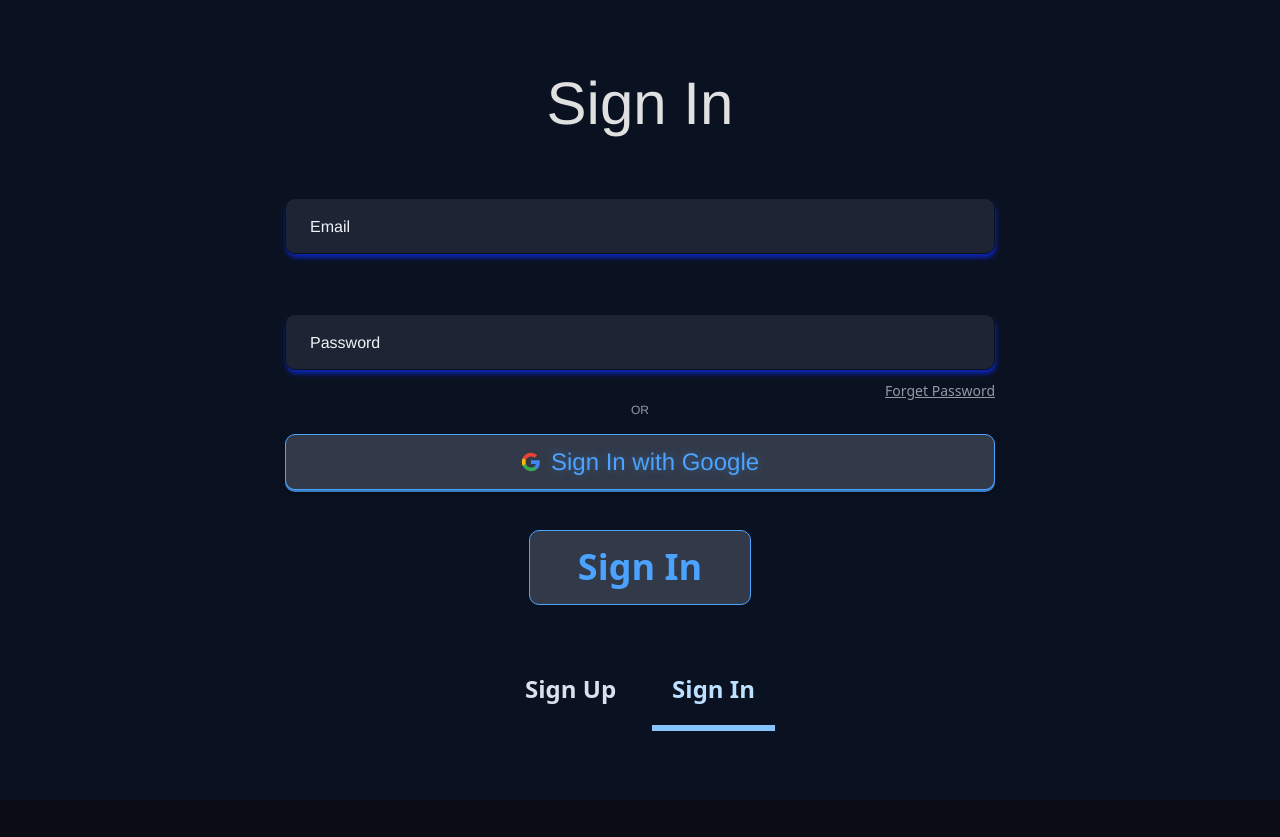
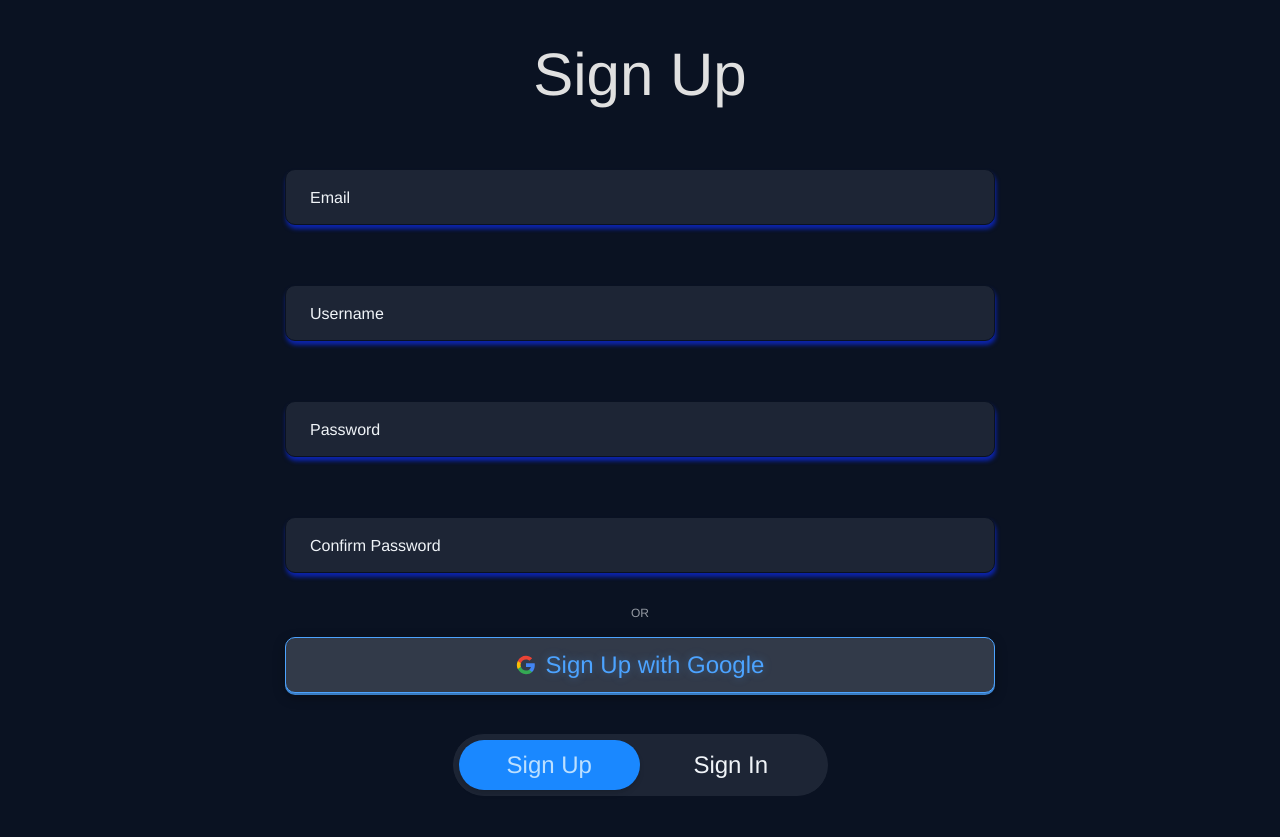
Before and after one commit to vohoangloc-32/WEBU, a React (Vite) app: page /signin in a window 1280 px wide. Before the commit the page ends 800 px from the top, so only its background shows below. Built offline with nearby package versions, Linux system fonts and the light colour scheme; no server answers; a web font is replaced by a local one.

Commit message:
fix: restore auth UI and fix ESLint error in SignUp

```diff
--- a/src/App.tsx
+++ b/src/App.tsx
@@ -4,7 +4,6 @@ import Dashboard from './pages/Dashboard';
 import Notebook from './pages/Notebook';
 import Problem from './pages/Problem';
 import SignUp from './pages/SignUp';
-import SignIn from './pages/SignIn';
 import ForgetPassword from './pages/ForgetPassword';
 import { Survey } from './pages/Survey';
 import Ide from './pages/Ide';
@@ -21,8 +20,9 @@ function App() {
       <Route path="/problem" element={<Problem />} />
       <Route path="/problems/:problemSlug" element={<Ide />} />
       <Route path="/create-problem" element={<CreateProblem />} />
+      {/* /signup và /signin đều dùng chung trang tích hợp SignUp (có 2 tab) */}
       <Route path="/signup" element={<SignUp />} />
-      <Route path="/signin" element={<SignIn />} />
+      <Route path="/signin" element={<SignUp />} />
       <Route path="/forget-password" element={<ForgetPassword />} />
       <Route path="/survey" element={<Survey />} />
     </Routes>
--- a/src/pages/SignUp.tsx
+++ b/src/pages/SignUp.tsx
@@ -1,12 +1,17 @@
 import { FormEvent, useId, useState } from 'react';
 import { useNavigate } from 'react-router-dom';
 import { GoogleLogin, CredentialResponse } from '@react-oauth/google';
-import { googleLogin, register, saveAuthToken } from '@/api/authService';
+import { googleLogin, login, register, saveAuthToken } from '@/api/authService';
 import { LinkAccountModal } from '@/components/ui/LinkAccountModal';
-import { Button } from '@/components/ui/Button';
-import { Sign } from '@/components/ui/Sign';
 
-const signUpFields = [
+type FormField = {
+  id: 'email' | 'username' | 'password' | 'confirmPassword';
+  label: string;
+  type: 'email' | 'text' | 'password';
+  autoComplete: string;
+};
+
+const signUpFields: FormField[] = [
   { id: 'email', label: 'Email', type: 'email', autoComplete: 'email' },
   { id: 'username', label: 'Username', type: 'text', autoComplete: 'username' },
   {
@@ -21,12 +26,22 @@ const signUpFields = [
     type: 'password',
     autoComplete: 'new-password',
   },
-] as const;
+];
+
+const signInFields: FormField[] = [
+  { id: 'email', label: 'Email', type: 'email', autoComplete: 'email' },
+  {
+    id: 'password',
+    label: 'Password',
+    type: 'password',
+    autoComplete: 'current-password',
+  },
+];
 
 export const SignUp = (): JSX.Element => {
   const formId = useId();
   const navigate = useNavigate();
-
+  const [activeTab, setActiveTab] = useState<'signup' | 'signin'>('signup');
   const [formData, setFormData] = useState({
     email: '',
     username: '',
@@ -34,6 +49,7 @@ export const SignUp = (): JSX.Element => {
     confirmPassword: '',
   });
 
+  // Loading / error state cho form thường
   const [isLoading, setIsLoading] = useState(false);
   const [formError, setFormError] = useState('');
 
@@ -41,7 +57,7 @@ export const SignUp = (): JSX.Element => {
   const [googleLoading, setGoogleLoading] = useState(false);
   const [googleError, setGoogleError] = useState('');
 
-  // Link account modal state (when Google account already exists with password)
+  // Branch B: link account modal state
   const [linkModal, setLinkModal] = useState<{
     visible: boolean;
     email: string;
@@ -49,11 +65,19 @@ export const SignUp = (): JSX.Element => {
   }>({ visible: false, email: '', idToken: '' });
   const [linkLoading, setLinkLoading] = useState(false);
 
+  // ─── Computed fields dựa theo activeTab ───────────────────────────────
+  const fields =
+    activeTab === 'signup'
+      ? signUpFields
+      : (signInFields as unknown as FormField[]);
+
+  // ─── Form Submit (register / login thường) ────────────────────────────
   const handleSubmit = async (event: FormEvent<HTMLFormElement>) => {
     event.preventDefault();
     const { email, username, password, confirmPassword } = formData;
     setFormError('');
 
+    if (activeTab === 'signup') {
       if (!email.trim() || !username.trim() || !password || !confirmPassword) {
         setFormError('Vui lòng nhập đầy đủ tất cả các trường!');
         return;
@@ -80,16 +104,34 @@ export const SignUp = (): JSX.Element => {
       } finally {
         setIsLoading(false);
       }
+    } else {
+      if (!email.trim() || !password) {
+        setFormError('Vui lòng nhập đầy đủ Email và Mật khẩu!');
+        return;
+      }
+      if (!email.includes('@')) {
+        setFormError('Email không hợp lệ!');
+        return;
+      }
+
+      setIsLoading(true);
+      try {
+        const res = await login(email, password);
+        saveAuthToken(res.token);
+        navigate('/dashboard');
+      } catch (err: unknown) {
+        const msg =
+          err instanceof Error
+            ? err.message
+            : 'Email hoặc mật khẩu không chính xác.';
+        setFormError(msg);
+      } finally {
+        setIsLoading(false);
+      }
+    }
   };
 
-  const handleChange = (e: React.ChangeEvent<HTMLInputElement>) => {
-    setFormData((current) => ({
-      ...current,
-      [e.target.name]: e.target.value,
-    }));
-  };
-
-  // Google Sign-In Success Handler
+  // ─── Google Sign-In ────────────────────────────────────────────────────
   const handleGoogleSuccess = async (
     credentialResponse: CredentialResponse,
   ) => {
@@ -102,17 +144,19 @@ export const SignUp = (): JSX.Element => {
       const res = await googleLogin(idToken);
 
       if (res.requirePassword && res.email) {
+        // Branch B: tài khoản email đã tồn tại → hiện modal nhập password
         setLinkModal({ visible: true, email: res.email, idToken });
         return;
       }
 
       if (res.token) {
+        // Branch A hoặc C: đăng nhập thành công
         saveAuthToken(res.token);
         navigate('/dashboard');
       }
     } catch (err: unknown) {
       const msg =
-        err instanceof Error ? err.message : 'Đăng ký Google thất bại.';
+        err instanceof Error ? err.message : 'Đăng nhập Google thất bại.';
       setGoogleError(msg);
     } finally {
       setGoogleLoading(false);
@@ -120,10 +164,10 @@ export const SignUp = (): JSX.Element => {
   };
 
   const handleGoogleError = () => {
-    setGoogleError('Đăng ký Google thất bại. Vui lòng thử lại.');
+    setGoogleError('Đăng nhập Google thất bại. Vui lòng thử lại.');
   };
 
-  // Confirm Link Account with Password
+  // ─── Link Account (Branch B confirm) ──────────────────────────────────
   const handleLinkConfirm = async (password: string) => {
     setLinkLoading(true);
     try {
@@ -133,10 +177,6 @@ export const SignUp = (): JSX.Element => {
         setLinkModal({ visible: false, email: '', idToken: '' });
         navigate('/dashboard');
       }
-    } catch (err: unknown) {
-      alert(
-        err instanceof Error ? err.message : 'Xác thực tài khoản thất bại.',
-      );
     } finally {
       setLinkLoading(false);
     }
@@ -146,8 +186,27 @@ export const SignUp = (): JSX.Element => {
     setLinkModal({ visible: false, email: '', idToken: '' });
   };
 
+  // ─── Tab click ─────────────────────────────────────────────────────────
+  const handleTabClick = (tab: 'signup' | 'signin') => {
+    if (activeTab === tab) {
+      // Nếu đang ở đúng tab → submit form
+      const formElement = document.getElementById(
+        formId,
+      ) as HTMLFormElement | null;
+      if (formElement) {
+        formElement.requestSubmit();
+      }
+    } else {
+      // Chuyển tab → reset lỗi
+      setActiveTab(tab);
+      setFormError('');
+      setGoogleError('');
+    }
+  };
+
   return (
     <>
+      {/* Branch B modal */}
       {linkModal.visible && (
         <LinkAccountModal
           email={linkModal.email}
@@ -158,22 +217,24 @@ export const SignUp = (): JSX.Element => {
       )}
 
       <main className="w-full min-h-screen flex flex-col items-center justify-center bg-[#0a1222] px-4 py-10 select-none">
+        {/* Title */}
         <header className="flex justify-center items-center">
           <h1 className="text-[#e0e0e0] text-6xl [font-family:'HYWenHei-85W',Helvetica] font-normal tracking-[0] leading-[normal] whitespace-nowrap">
-            Sign Up
+            {activeTab === 'signup' ? 'Sign Up' : 'Sign In'}
           </h1>
         </header>
 
+        {/* Form */}
         <form
           id={formId}
           onSubmit={handleSubmit}
-          className="flex w-full max-w-[710px] h-[404px] relative mt-[60px] flex-col items-center gap-[60px] transition-all duration-300"
+          className={`flex w-full max-w-[710px] relative mt-[60px] flex-col items-center gap-[60px] transition-all duration-300 ${
+            activeTab === 'signup' ? 'h-[404px]' : 'h-[172px]'
+          }`}
         >
-          <Button className="hidden" type="submit">
-            Submit
-          </Button>
+          <button type="submit" className="hidden" />
 
-          {signUpFields.map((field) => {
+          {fields.map((field) => {
             const inputId = `${formId}-${field.id}`;
 
             return (
@@ -186,8 +247,13 @@ export const SignUp = (): JSX.Element => {
                     autoComplete={field.autoComplete}
                     aria-label={field.label}
                     placeholder=" "
-                    value={formData[field.id]}
-                    onChange={handleChange}
+                    value={formData[field.id as keyof typeof formData]}
+                    onChange={(event) =>
+                      setFormData((current) => ({
+                        ...current,
+                        [field.id]: event.target.value,
+                      }))
+                    }
                     disabled={isLoading}
                     className="peer absolute inset-0 z-10 h-full w-full rounded-[10px] px-6 pt-[18px] pb-2 text-base [font-family:'HYWenHei-85W',Helvetica] font-normal text-neutral-neutral-a50 caret-secondary-secondary-a70 bg-transparent border-0 outline-none disabled:opacity-50"
                   />
@@ -198,11 +264,27 @@ export const SignUp = (): JSX.Element => {
                     {field.label}
                   </label>
                 </div>
+
+                {activeTab === 'signin' && field.id === 'password' && (
+                  <div className="absolute right-0 mt-2">
+                    <a
+                      href="#forgot-password"
+                      onClick={(e) => {
+                        e.preventDefault();
+                        navigate('/forget-password');
+                      }}
+                      className="text-neutral-neutral-a50/60 hover:text-secondary-secondary-a70 transition-colors text-sm [font-family:'HYWenHei-85W',Helvetica] underline cursor-pointer"
+                    >
+                      Forget Password
+                    </a>
+                  </div>
+                )}
               </div>
             );
           })}
         </form>
 
+        {/* Form error */}
         {formError && (
           <p
             className="mt-4 text-sm text-red-400 text-center [font-family:'HYWenHei-85W',Helvetica]"
@@ -214,6 +296,7 @@ export const SignUp = (): JSX.Element => {
 
         {/* Divider + Google button */}
         <div className="flex flex-col items-center gap-4 mt-8 w-full max-w-[710px]">
+          {/* Divider */}
           <div className="flex items-center gap-4 w-full">
             <div className="flex-1 h-px bg-surface-tonal-tonal-a0" />
             <span className="text-neutral-neutral-a50/60 text-xs [font-family:'HYWenHei-85W',Helvetica] whitespace-nowrap">
@@ -222,6 +305,7 @@ export const SignUp = (): JSX.Element => {
             <div className="flex-1 h-px bg-surface-tonal-tonal-a0" />
           </div>
 
+          {/* Custom Google button container with hidden-overlay trigger */}
           <div
             className="relative overflow-hidden flex h-14 w-full max-w-[710px] items-center justify-center gap-2.5 rounded-[10px] border border-solid border-secondary-secondary-a70 bg-surface-tonal-tonal-a20 p-2.5 shadow-[0px_4px_12px_rgba(0,0,0,0.35),0px_2px_0px_#4ca3ff] transition-all hover:brightness-110 active:brightness-95"
             style={{
@@ -229,6 +313,7 @@ export const SignUp = (): JSX.Element => {
               pointerEvents: googleLoading ? 'none' : 'auto',
             }}
           >
+            {/* Google Icon */}
             <svg width="20" height="20" viewBox="0 0 24 24" fill="none">
               <path
                 d="M22.56 12.25c0-.78-.07-1.53-.2-2.25H12v4.26h5.92c-.26 1.37-1.04 2.53-2.21 3.31v2.77h3.57c2.08-1.92 3.28-4.74 3.28-8.09z"
@@ -248,10 +333,14 @@ export const SignUp = (): JSX.Element => {
               />
             </svg>
 
+            {/* Button Text */}
             <span className="relative w-fit [font-family:'HYWenHei-85W',Helvetica] text-2xl font-normal tracking-[0] text-secondary-secondary-a70 [text-shadow:0px_0px_8px_rgba(76,163,255,0.35)]">
-              Sign Up with Google
+              {activeTab === 'signup'
+                ? 'Sign Up with Google'
+                : 'Sign In with Google'}
             </span>
 
+            {/* Invisible GoogleLogin overlay (scaled up to cover the 710px width) */}
             <div className="absolute inset-0 z-20 cursor-pointer opacity-0 scale-[3] flex items-center justify-center">
               <GoogleLogin
                 onSuccess={handleGoogleSuccess}
@@ -261,6 +350,7 @@ export const SignUp = (): JSX.Element => {
             </div>
           </div>
 
+          {/* Google error */}
           {googleError && (
             <p
               className="text-sm text-red-400 text-center [font-family:'HYWenHei-85W',Helvetica]"
@@ -270,6 +360,7 @@ export const SignUp = (): JSX.Element => {
             </p>
           )}
 
+          {/* Loading indicator */}
           {googleLoading && (
             <p className="text-sm text-neutral-neutral-a50 [font-family:'HYWenHei-85W',Helvetica]">
               Đang xử lý...
@@ -277,17 +368,43 @@ export const SignUp = (): JSX.Element => {
           )}
         </div>
 
-        <Sign
-          activeTab="signup"
-          onActionClick={() => {
-            const formElement = document.getElementById(
-              formId,
-            ) as HTMLFormElement | null;
-            if (formElement) {
-              formElement.requestSubmit();
-            }
-          }}
-        />
+        {/* Tab bar */}
+        <nav
+          aria-label="Authentication pages"
+          className="inline-flex w-full max-w-[377px] h-16 relative mt-10 items-center justify-between p-1.5 rounded-full bg-surface-tonal-tonal-a10 border border-solid border-surface-tonal-tonal-a0"
+        >
+          <button
+            id="btn-signup"
+            type="button"
+            onClick={() => handleTabClick('signup')}
+            disabled={isLoading || googleLoading}
+            className={`flex-1 h-full inline-flex items-center justify-center relative rounded-full cursor-pointer transition-all duration-300 border-0 ${
+              activeTab === 'signup'
+                ? 'bg-secondary-secondary-a90 text-secondary-secondary-a30 shadow-md'
+                : 'bg-transparent text-neutral-neutral-a50 hover:text-white'
+            } disabled:opacity-50`}
+          >
+            <span className="relative w-fit [font-family:'HYWenHei-85W',Helvetica] font-normal text-2xl tracking-[0] leading-[normal] text-inherit">
+              Sign Up
+            </span>
+          </button>
+
+          <button
+            id="btn-signin"
+            type="button"
+            onClick={() => handleTabClick('signin')}
+            disabled={isLoading || googleLoading}
+            className={`flex-1 h-full inline-flex items-center justify-center relative rounded-full cursor-pointer transition-all duration-300 border-0 ${
+              activeTab === 'signin'
+                ? 'bg-secondary-secondary-a90 text-secondary-secondary-a30 shadow-md'
+                : 'bg-transparent text-neutral-neutral-a50 hover:text-white'
+            } disabled:opacity-50`}
+          >
+            <span className="relative w-fit text-neutral-neutral-a50 text-2xl [font-family:'HYWenHei-85W',Helvetica] font-normal tracking-[0] leading-[normal] text-inherit">
+              Sign In
+            </span>
+          </button>
+        </nav>
       </main>
     </>
   );
```
Lines whose indentation alone changed are shown as unchanged.
